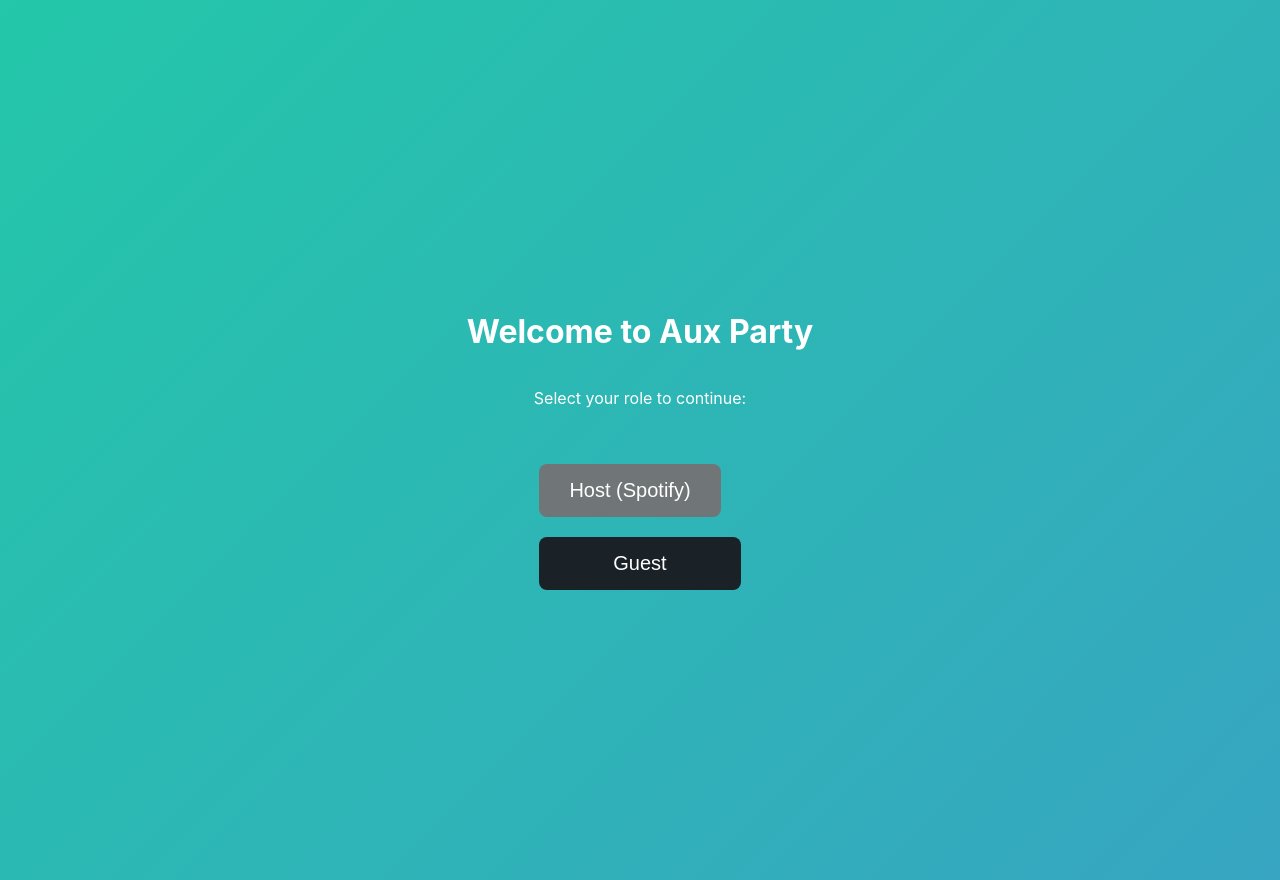
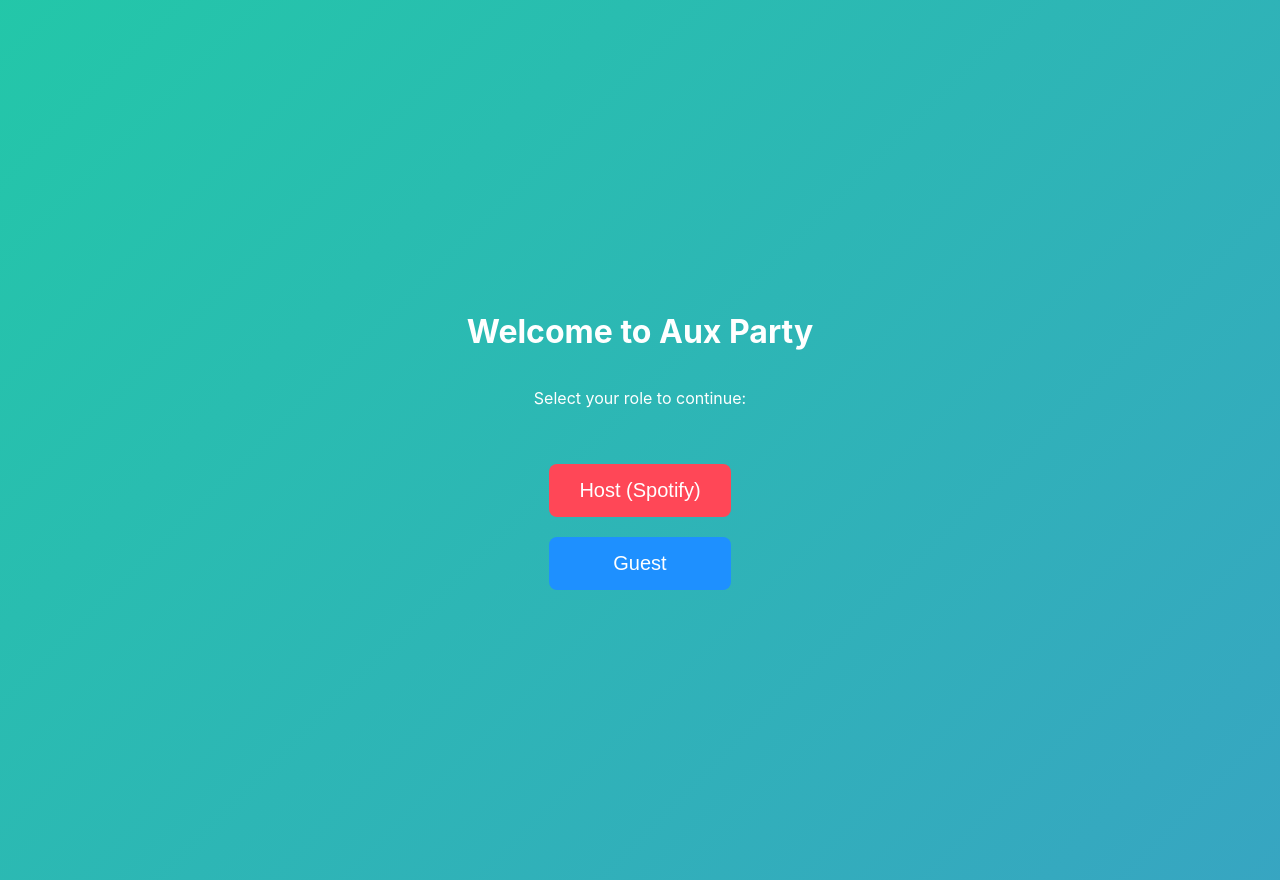
Before and after one commit to aneesamedina/auxparty, a React (Create React App) app in the folder client/: page / in a window 1280 px wide. Built offline with nearby package versions, Linux system fonts and the light colour scheme.

Commit message:
login buttons

```diff
--- a/client/src/App.js
+++ b/client/src/App.js
@@ -34,32 +34,11 @@
       <p>Select your role to continue:</p>
       <div style={{ marginTop: 40, display: 'flex', flexDirection: 'column', gap: 20 }}>
         <button className="role-button host-button"
-          onClick={handleHostLogin}
-        style={{
-          marginRight: 20,
-          padding: '15px 30px',
-          fontSize: 20,
-          borderRadius: 8,
-          cursor: 'pointer',
-          backgroundColor: '#707677ff',
-          color: '#fff',
-          border: 'none',
-        }}
-      >
+          onClick={handleHostLogin}>
           Host (Spotify)
         </button>
         <button className="role-button guest-button"
           onClick={() => onSelectRole('guest')}
-          style={{
-          padding: '15px 30px',
-          fontSize: 20,
-          borderRadius: 8,
-          cursor: 'pointer',
-          backgroundColor: '#1a2127ff',
-          color: '#fff',
-          border: 'none',
-
-        }}
           >Guest</button>
       </div>
        <style>
@@ -77,6 +56,12 @@
             border: none;
             color: #fff;
             transition: all 0.3s ease;
+          }
+          .host-button {
+            background-color: #ff4757;
+          }
+          .guest-button {
+            background-color: #1e90ff;
           }
           .role-button:hover {
             box-shadow: 0 0 15px rgba(255, 255, 255, 0.6);
```
